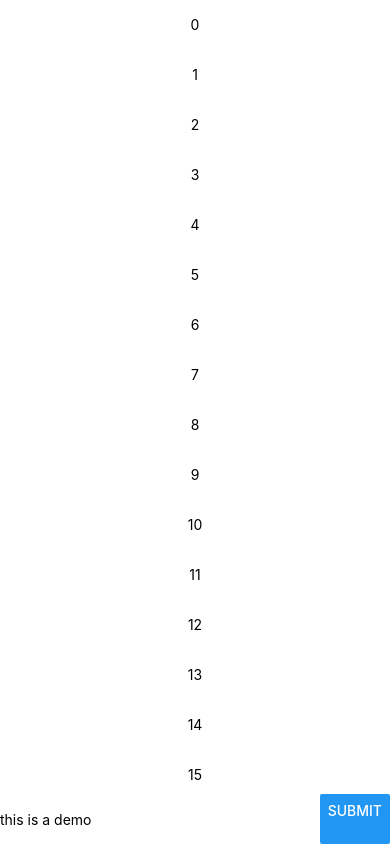
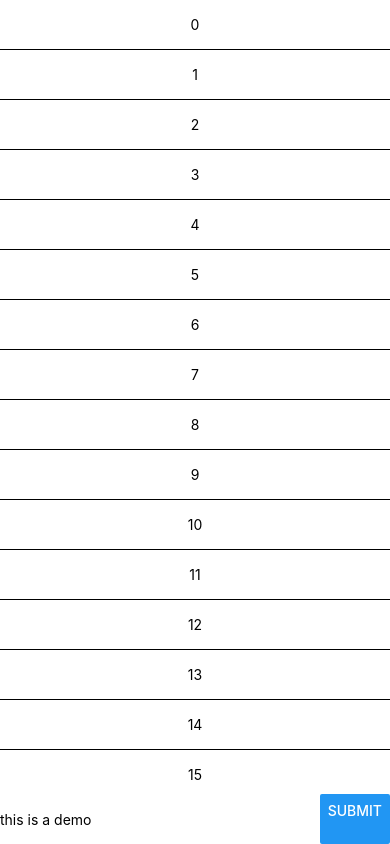
Before and after one commit to zhangmo8/rn-gpt, a React Native app: screen / in a window 390 px wide. Built offline with nearby package versions, Linux system fonts and the light colour scheme.

Commit message:
chore: fix the error style

```diff
--- a/src/App.tsx
+++ b/src/App.tsx
@@ -37,7 +37,7 @@ function App(): JSX.Element {
           contentInsetAdjustmentBehavior="automatic">
           {list.map(item => {
             return (
-              <View style={styles.lItem} key={item}>
+              <View style={styles.listItem} key={item}>
                 <Text style={styles.listItemContent}>{item}</Text>
               </View>
             );
```
